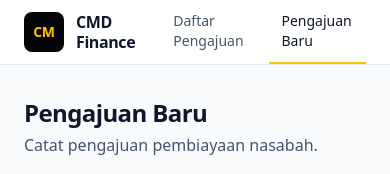
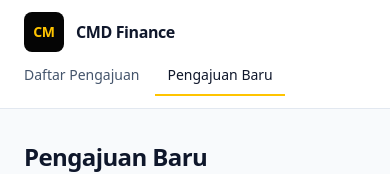
Before and after one commit to MuhammadIrfanDzaky/capella-multidana, a Next.js app: page /applications/new in a window 390 px wide. Shown: the top 174 px of the page. Built offline with nearby package versions, Linux system fonts and the light colour scheme; no server answers.

Commit message:
fix: stack header navigation on narrow screens
Pada 375px penanda merek dan kedua tautan navigasi sama-sama pecah menjadi dua
baris. Keduanya kini menempati baris terpisah di bawah `sm`.

```diff
--- a/src/components/layout/AppHeader.tsx
+++ b/src/components/layout/AppHeader.tsx
@@ -3,7 +3,7 @@ import { AppNav } from "./AppNav";
 export function AppHeader() {
   return (
     <header className="border-b border-slate-200 bg-white">
-      <div className="mx-auto flex h-16 max-w-7xl items-center justify-between gap-6 px-6">
+      <div className="mx-auto flex max-w-7xl flex-col gap-1 px-6 py-3 sm:h-16 sm:flex-row sm:items-center sm:justify-between sm:gap-6 sm:py-0">
         <div className="flex items-center gap-3">
           <span className="flex size-10 shrink-0 items-center justify-center rounded-lg bg-ink text-sm font-bold tracking-tight text-brand-500">
             CM
--- a/src/components/layout/AppNav.tsx
+++ b/src/components/layout/AppNav.tsx
@@ -14,7 +14,7 @@ export function AppNav() {
 
   return (
     <nav aria-label="Navigasi utama">
-      <ul className="flex items-center gap-1">
+      <ul className="-mx-3 flex items-center gap-1">
         {LINKS.map((link) => {
           const isActive = pathname === link.href;
 
@@ -23,7 +23,7 @@ export function AppNav() {
               <Link
                 href={link.href}
                 aria-current={isActive ? "page" : undefined}
-                className={`inline-flex h-16 items-center border-b-2 px-3 text-sm font-medium transition focus-visible:outline-2 focus-visible:-outline-offset-2 focus-visible:outline-slate-900 sm:text-base ${
+                className={`inline-flex h-10 items-center border-b-2 px-3 text-sm font-medium transition focus-visible:outline-2 focus-visible:-outline-offset-2 focus-visible:outline-slate-900 sm:h-16 sm:text-base ${
                   isActive
                     ? "border-brand-500 text-slate-900"
                     : "border-transparent text-slate-600 hover:text-slate-900"
```
